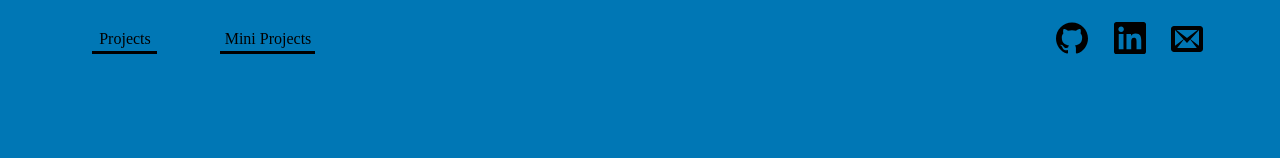
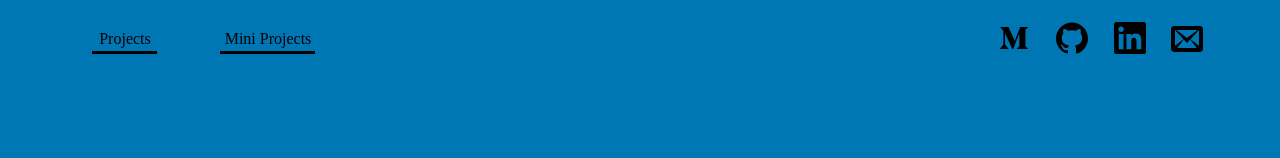
Before and after one commit to tiagofbsantos/tiagofbsantoscom, a React (Create React App) app: page / in a window 1280 px wide. Shown: the top 158 px of the page. Built offline with nearby package versions, Linux system fonts and the light colour scheme; a web font is replaced by a local one.

Commit message:
added nav link to my medium article.

```diff
--- a/src/components/navigation/navigation.jsx
+++ b/src/components/navigation/navigation.jsx
@@ -1,6 +1,7 @@
 import React, { Fragment } from "react";
 import { HashLink as Link } from "react-router-hash-link";
 
+import { ReactComponent as Medium } from "../../assets/medium.svg";
 import { ReactComponent as GitHub } from "../../assets/github.svg";
 import { ReactComponent as LinkedIn } from "../../assets/linkedin.svg";
 import { ReactComponent as Mail } from "../../assets/mail.svg";
@@ -88,6 +89,9 @@ const Navigation = ({ page, id }) => {
         )}
       </nav>
       <nav className="navRight">
+        <a href="https://medium.com/@tiagofbsantos/deploy-https-node-postgres-redis-react-to-aws-ef252567200d?source=friends_link&sk=c153c74d65621a9d28f944a3e422338f">
+          <Medium />
+        </a>
         <a href="https://github.com/tiagofbsantos">
           <GitHub />
         </a>
```
Also changed, not shown: src/assets/medium.svg (added), 1 other file (tests, documents, lock files or other folders).
